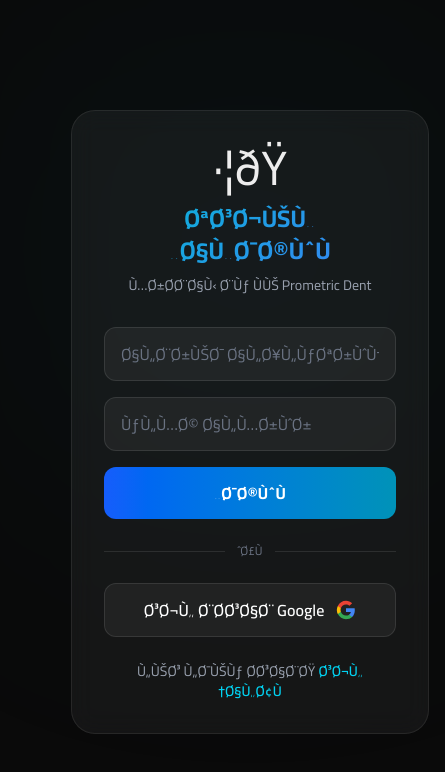
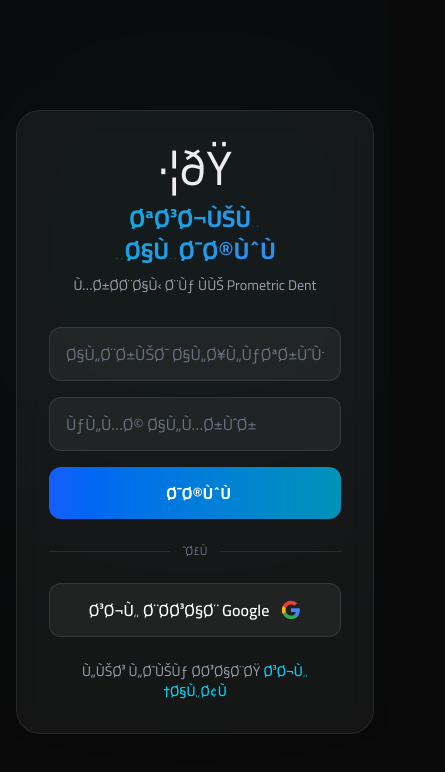
Before and after one commit to drsayedsoud/dental-quiz-app, a Next.js app: page /login in a window 390 px wide. Shown: the top 772 px of the page, 445 px wide, since content can reach past the window. Built offline with nearby package versions, Linux system fonts and the light colour scheme; no server answers.

Commit message:
UI: Prevent horizontal scrolling on mobile by adding overflow-x hidden to globals

```diff
--- a/src/app/globals.css
+++ b/src/app/globals.css
@@ -21,6 +21,11 @@
 
   html {
     scroll-behavior: smooth;
+  }
+
+  html, body {
+    overflow-x: hidden;
+    width: 100%;
   }
 
   body {
```
